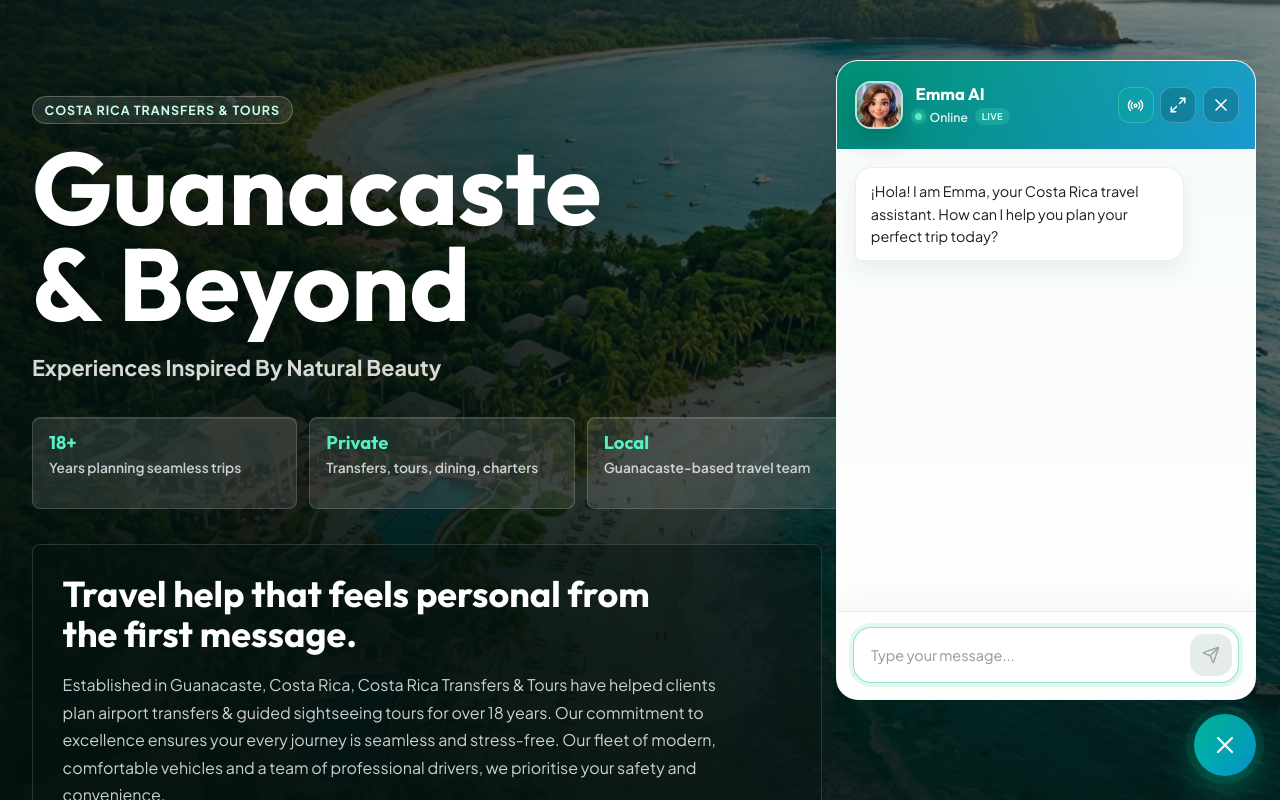
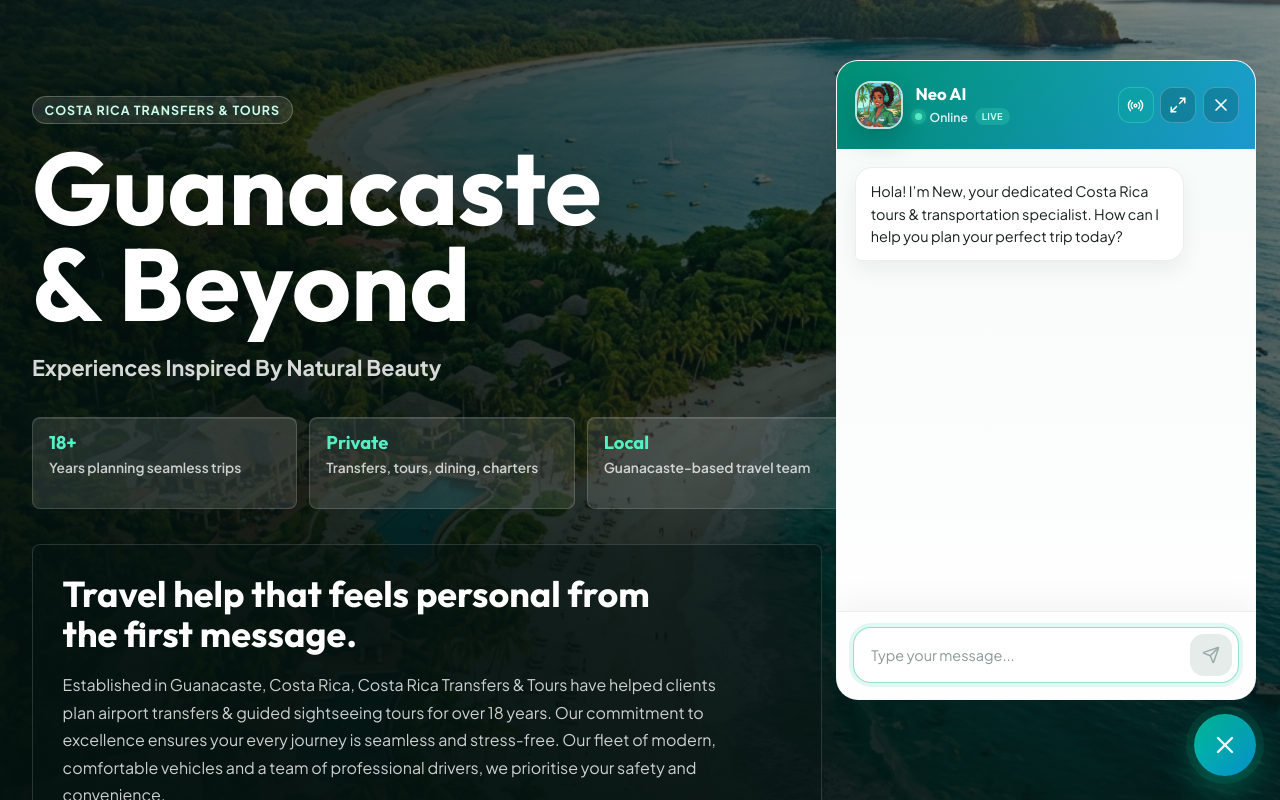
Before and after one commit to ArunRoy404/costaricatransfersandtours-ai, a React (Vite) app: page / in a window 1280 px wide. Both pictures are taken after a click on the button "Open chat". Shown: the top 800 px of the page. Built offline with nearby package versions, Linux system fonts and the light colour scheme.

Commit message:
Refactor code structure for improved readability and maintainability

```diff
--- a/src/App.jsx
+++ b/src/App.jsx
@@ -68,7 +68,7 @@ function App() {
 
         <div className="cta-wrapper">
           <button className="chat-trigger-btn" onClick={toggleChat}>
-            <span>Plan Your Trip with Emma AI</span>
+            <span>Plan Your Trip with Neo AI</span>
           </button>
         </div>
       </main>
--- a/src/components/ChatBot.jsx
+++ b/src/components/ChatBot.jsx
@@ -24,7 +24,7 @@ const ChatBot = ({ externalOpen, setExternalOpen }) => {
     {
       id: '1',
       type: 'bot',
-      content: '¡Hola! I am Emma, your Costa Rica travel assistant. How can I help you plan your perfect trip today?'
+      content: 'Hola! I’m New, your dedicated Costa Rica tours & transportation specialist. How can I help you plan your perfect trip today?'
     }
   ]);
   const [input, setInput] = useState('');
@@ -36,8 +36,8 @@ const ChatBot = ({ externalOpen, setExternalOpen }) => {
   const [copiedId, setCopiedId] = useState(null);
   const [errorMsg, setErrorMsg] = useState('');
 
-  const PRODUCTION_URL = 'https://emma.costaricatransfersandtours.com/webhook/crtt-emma';
-  const TEST_URL = 'https://emma.costaricatransfersandtours.com/webhook-test/crtt-emma';
+  const PRODUCTION_URL = 'https://orunroy.app.n8n.cloud/webhook/7b7486f4-381a-42ac-baa6-4b78ff4346b1';
+  const TEST_URL = 'https://orunroy.app.n8n.cloud/webhook-test/7b7486f4-381a-42ac-baa6-4b78ff4346b1';
 
   const webhookUrl = isTestMode ? TEST_URL : PRODUCTION_URL;
 
@@ -49,7 +49,7 @@ const ChatBot = ({ externalOpen, setExternalOpen }) => {
       {
         id: Date.now().toString(),
         type: 'bot',
-        content: '¡Hola! I am Emma, your Costa Rica travel assistant. How can I help you plan your perfect trip today?'
+        content: '¡Hola! I am Neo, your Costa Rica travel assistant. How can I help you plan your perfect trip today?'
       }
     ]);
   };
@@ -190,10 +190,10 @@ const ChatBot = ({ externalOpen, setExternalOpen }) => {
             <div className="chatbot-header">
               <div className="chatbot-header-info">
                 <div className="chatbot-avatar">
-                  <img src="/emma-crtt.jpeg" alt="Emma" className="chatbot-avatar-img" />
+                  <img src="/neo-crtt.jpeg" alt="Neo" className="chatbot-avatar-img" />
                 </div>
                 <div className="chatbot-title-block">
-                  <h3>Emma AI</h3>
+                  <h3>Neo AI</h3>
                   <div className="chatbot-status">
                     {isTestMode ? 'Test Mode' : 'Online'}
                     <span className={`mode-badge ${isTestMode ? 'test' : 'production'}`}>
```
Also changed, not shown: public/neo-crtt.jpeg (added).
